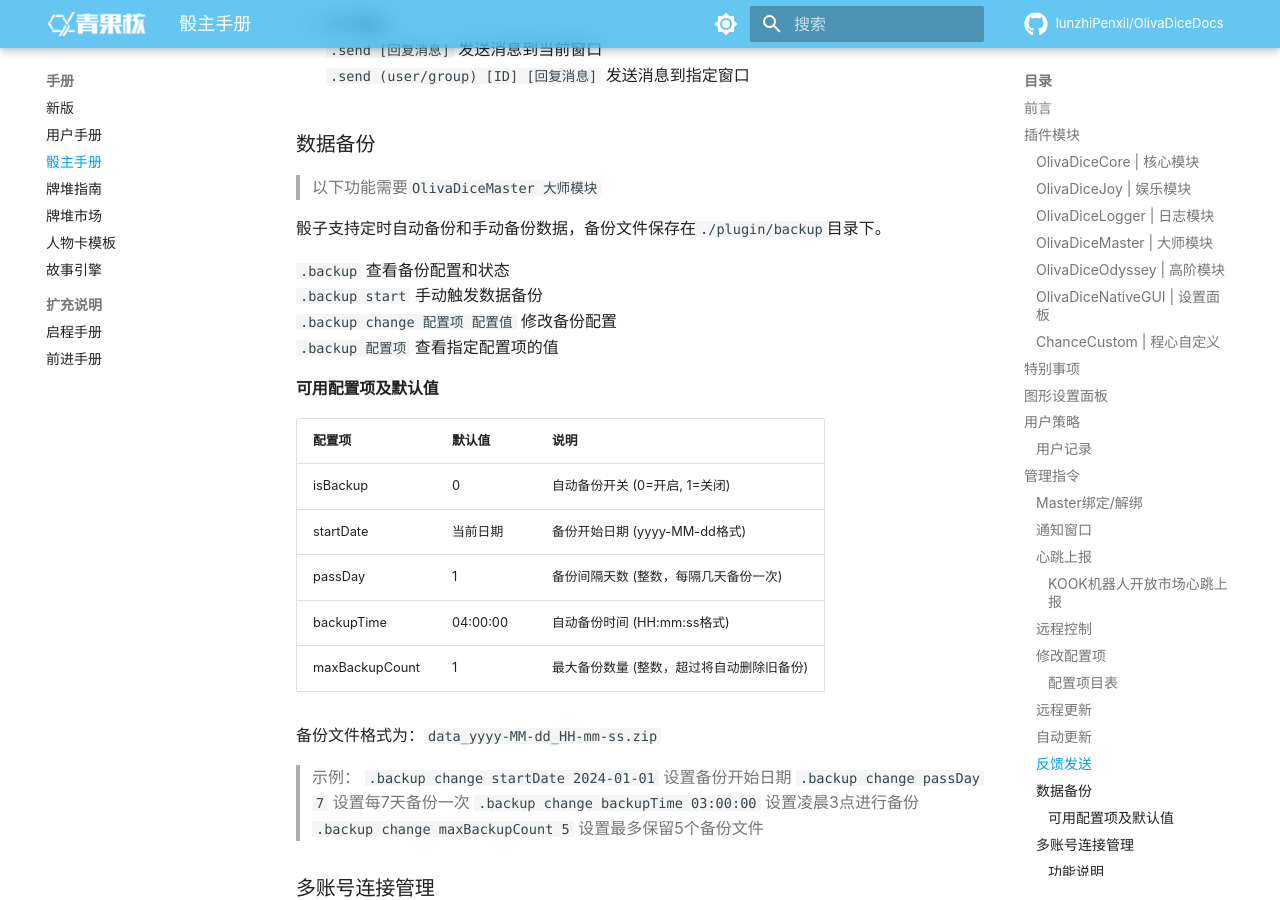
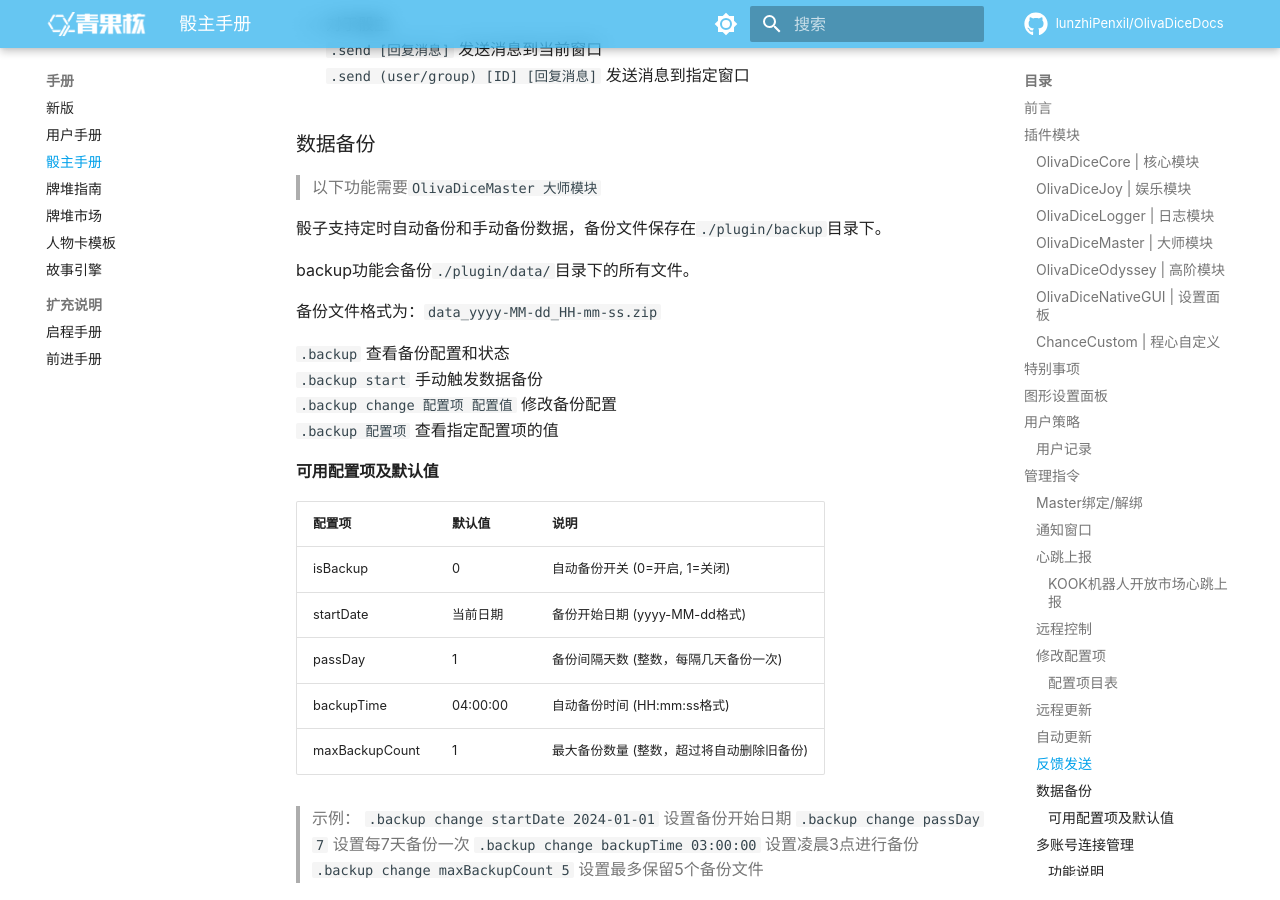
Before and after one commit to lunzhiPenxil/OlivaDiceDocs, an MkDocs documentation site: the page built from docs/Master/Manual.md, in a window 1280 px wide and 900 px high, scrolled down 8736 px. Built offline with MkDocs 1.6.1 and Material for MkDocs 9.7.7, drawn with Linux system fonts in a browser that asks for light colours; comment, search, counter and statistics services are not loaded.

Commit message:
优化backup部分

```diff
--- a/docs/Master/Manual.md
+++ b/docs/Master/Manual.md
@@ -228,6 +228,10 @@
 
 骰子支持定时自动备份和手动备份数据，备份文件保存在`./plugin/backup`目录下。
 
+backup功能会备份`./plugin/data/`目录下的所有文件。
+
+备份文件格式为：`data_yyyy-MM-dd_HH-mm-ss.zip`
+
 `.backup` 查看备份配置和状态
 `.backup start` 手动触发数据备份
 `.backup change 配置项 配置值` 修改备份配置
```
Also changed, not shown: other parts of docs/Master/Manual.md (+0 -2 lines).
